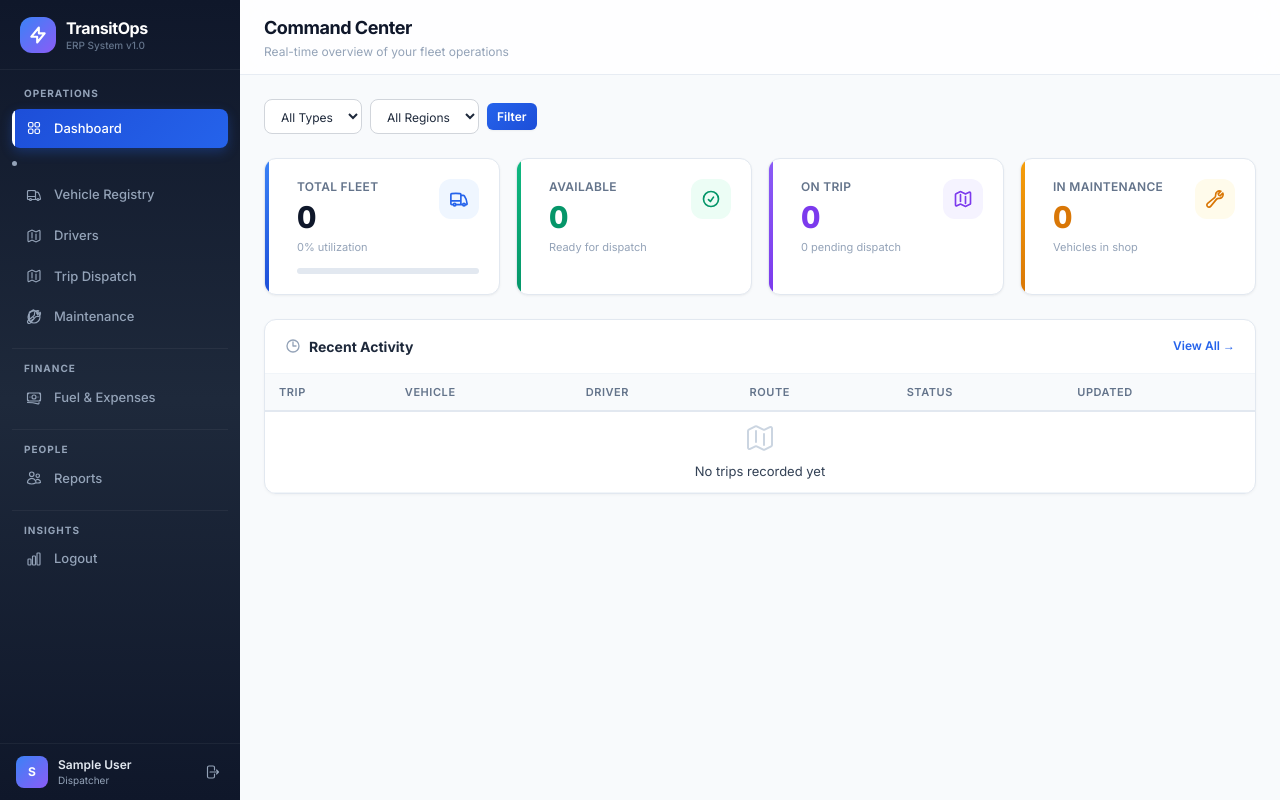
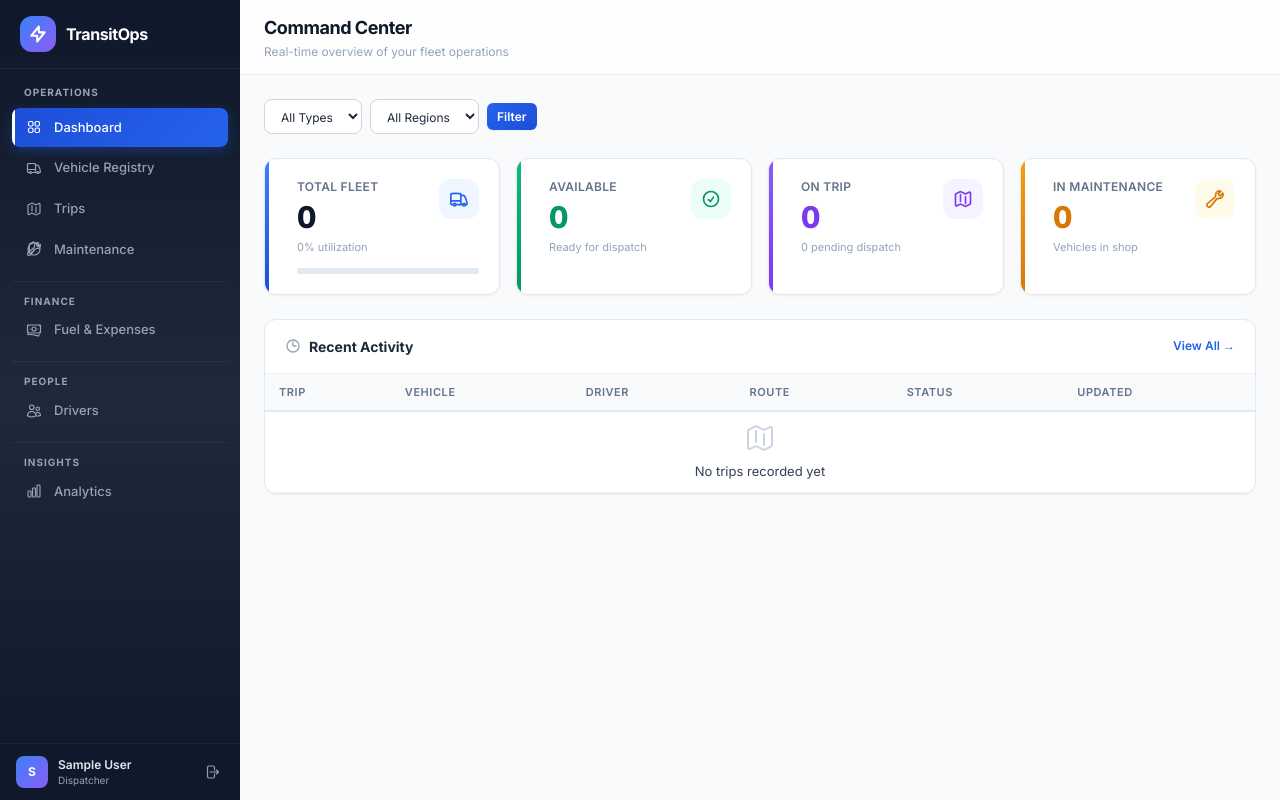
Before and after one commit to ayushkaneriya05/TransitOps, a Django app: page / in a window 1280 px wide. Run offline with Django 5.2, Linux system fonts and the light colour scheme; the visitor is signed in with stand-in values (Sample User, id 1); data that the repository does not hold is empty; some libraries are stand-ins or nearby versions.

Commit message:
update meta description and clean up sidebar links

```diff
--- a/templates/base.html
+++ b/templates/base.html
@@ -5,7 +5,7 @@
     <meta charset="UTF-8">
     <meta name="viewport" content="width=device-width, initial-scale=1.0">
     <title>{% block title %}TransitOps{% endblock %}</title>
-    <meta name="description" content="TransitOps — Modular Transit & Logistics Management System">
+    <meta name="description" content="TransitOps — Smart Transport Operations Platform">
     <script src="https://cdn.tailwindcss.com"></script>
     <script>
       tailwind.config = {
@@ -285,7 +285,6 @@
                     </div>
                     <div>
                         <span class="text-white font-bold text-base tracking-tight">TransitOps</span>
-                        <span class="text-[10px] text-slate-500 block -mt-0.5 font-medium">ERP System v1.0</span>
                     </div>
                 </div>
             </div>
@@ -296,20 +295,13 @@
                     <svg class="w-4 h-4 flex-shrink-0" fill="none" viewBox="0 0 24 24" stroke="currentColor" stroke-width="1.75"><path stroke-linecap="round" stroke-linejoin="round" d="M3.75 6A2.25 2.25 0 016 3.75h2.25A2.25 2.25 0 0110.5 6v2.25a2.25 2.25 0 01-2.25 2.25H6a2.25 2.25 0 01-2.25-2.25V6zM3.75 15.75A2.25 2.25 0 016 13.5h2.25a2.25 2.25 0 012.25 2.25V18a2.25 2.25 0 01-2.25 2.25H6A2.25 2.25 0 013.75 18v-2.25zM13.5 6a2.25 2.25 0 012.25-2.25H18A2.25 2.25 0 0120.25 6v2.25A2.25 2.25 0 0118 10.5h-2.25a2.25 2.25 0 01-2.25-2.25V6zM13.5 15.75a2.25 2.25 0 012.25-2.25H18a2.25 2.25 0 012.25 2.25V18A2.25 2.25 0 0118 20.25h-2.25A2.25 2.25 0 0113.5 18v-2.25z"/></svg>
                     Dashboard
                 </a>
-                <li>
-
-</li>
                 <a href="{% url 'fleet:vehicle_list' %}" class="sidebar-link {% if 'vehicle' in request.resolver_match.url_name %}active{% endif %}">
                     <svg class="w-4 h-4 flex-shrink-0" fill="none" viewBox="0 0 24 24" stroke="currentColor" stroke-width="1.75"><path stroke-linecap="round" stroke-linejoin="round" d="M8.25 18.75a1.5 1.5 0 01-3 0m3 0a1.5 1.5 0 00-3 0m3 0h6m-9 0H3.375a1.125 1.125 0 01-1.125-1.125V14.25m17.25 4.5a1.5 1.5 0 01-3 0m3 0a1.5 1.5 0 00-3 0m3 0h1.125c.621 0 1.129-.504 1.09-1.124a17.902 17.902 0 00-3.213-9.193 2.056 2.056 0 00-1.58-.86H14.25M16.5 18.75h-2.25m0-11.177v-.958c0-.568-.422-1.048-.987-1.106a48.554 48.554 0 00-10.026 0 1.106 1.106 0 00-.987 1.106v7.635m12-6.677v6.677m0 4.5v-4.5m0 0h-12"/></svg>
                     Vehicle Registry
                 </a>
                 <a href="{% url 'operations:trip_list' %}" class="sidebar-link {% if 'trip' in request.resolver_match.url_name %}active{% endif %}">
                     <svg class="w-4 h-4 flex-shrink-0" fill="none" viewBox="0 0 24 24" stroke="currentColor" stroke-width="1.75"><path stroke-linecap="round" stroke-linejoin="round" d="M9 6.75V15m6-6v8.25m.503 3.498l4.875-2.437c.381-.19.622-.58.622-1.006V4.82c0-.836-.88-1.38-1.628-1.006l-3.869 1.934c-.317.159-.69.159-1.006 0L9.503 3.252a1.125 1.125 0 00-1.006 0L3.622 5.689C3.24 5.88 3 6.27 3 6.695V19.18c0 .836.88 1.38 1.628 1.006l3.869-1.934c.317-.159.69-.159 1.006 0l4.994 2.497c.317.158.69.158 1.006 0z"/></svg>
-                    Drivers
-                </a>
-                <a href="{% url 'operations:trip_list' %}" class="sidebar-link {% if 'trip' in request.resolver_match.url_name %}active{% endif %}">
-                    <svg class="w-4 h-4 flex-shrink-0" fill="none" viewBox="0 0 24 24" stroke="currentColor" stroke-width="1.75"><path stroke-linecap="round" stroke-linejoin="round" d="M9 6.75V15m6-6v8.25m.503 3.498l4.875-2.437c.381-.19.622-.58.622-1.006V4.82c0-.836-.88-1.38-1.628-1.006l-3.869 1.934c-.317.159-.69.159-1.006 0L9.503 3.252a1.125 1.125 0 00-1.006 0L3.622 5.689C3.24 5.88 3 6.27 3 6.695V19.18c0 .836.88 1.38 1.628 1.006l3.869-1.934c.317-.159.69-.159 1.006 0l4.994 2.497c.317.158.69.158 1.006 0z"/></svg>
-                    Trip Dispatch
+                    Trips
                 </a>
                 <a href="{% url 'fleet:maintenance_list' %}" class="sidebar-link {% if 'maintenance' in request.resolver_match.url_name %}active{% endif %}">
                     <svg class="w-4 h-4 flex-shrink-0" fill="none" viewBox="0 0 24 24" stroke="currentColor" stroke-width="1.75"><path stroke-linecap="round" stroke-linejoin="round" d="M11.42 15.17l-5.384 3.04A.75.75 0 015 17.58V5.106a.75.75 0 01.34-.629l5.384-3.041a.75.75 0 01.756 0l5.384 3.041a.75.75 0 01.34.63v3.893M21 12a9 9 0 11-18 0 9 9 0 0118 0zm-9.75.75h.008v.008H11.25v-.008z"/><path stroke-linecap="round" stroke-linejoin="round" d="M21.75 6.75a4.5 4.5 0 01-4.884 4.484c-1.076-.091-2.264.071-2.95.904l-7.152 8.684a2.548 2.548 0 11-3.586-3.586l8.684-7.152c.833-.686.995-1.874.904-2.95a4.5 4.5 0 016.336-4.486l-3.276 3.276a3.004 3.004 0 002.25 2.25l3.276-3.276c.256.565.398 1.192.398 1.852z"/></svg>
@@ -329,7 +321,7 @@
 
                 <a href="{% url 'drivers:driver_list' %}" class="sidebar-link {% if 'driver' in request.resolver_match.url_name %}active{% endif %}">
                     <svg class="w-4 h-4 flex-shrink-0" fill="none" viewBox="0 0 24 24" stroke="currentColor" stroke-width="1.75"><path stroke-linecap="round" stroke-linejoin="round" d="M15 19.128a9.38 9.38 0 002.625.372 9.337 9.337 0 004.121-.952 4.125 4.125 0 00-7.533-2.493M15 19.128v-.003c0-1.113-.285-2.16-.786-3.07M15 19.128v.106A12.318 12.318 0 018.624 21c-2.331 0-4.512-.645-6.374-1.766l-.001-.109a6.375 6.375 0 0111.964-3.07M12 6.375a3.375 3.375 0 11-6.75 0 3.375 3.375 0 016.75 0zm8.25 2.25a2.625 2.625 0 11-5.25 0 2.625 2.625 0 015.25 0z"/></svg>
-                    Reports
+                    Drivers
                 </a>
 
                 <div class="divider !my-3 !bg-white/5"></div>
@@ -337,7 +329,7 @@
 
                 <a href="{% url 'analytics:dashboard' %}" class="sidebar-link {% if request.resolver_match.app_name == 'analytics' %}active{% endif %}">
                     <svg class="w-4 h-4 flex-shrink-0" fill="none" viewBox="0 0 24 24" stroke="currentColor" stroke-width="1.75"><path stroke-linecap="round" stroke-linejoin="round" d="M3 13.125C3 12.504 3.504 12 4.125 12h2.25c.621 0 1.125.504 1.125 1.125v6.75C7.5 20.496 6.996 21 6.375 21h-2.25A1.125 1.125 0 013 19.875v-6.75zM9.75 8.625c0-.621.504-1.125 1.125-1.125h2.25c.621 0 1.125.504 1.125 1.125v11.25c0 .621-.504 1.125-1.125 1.125h-2.25a1.125 1.125 0 01-1.125-1.125V8.625zM16.5 4.125c0-.621.504-1.125 1.125-1.125h2.25C20.496 3 21 3.504 21 4.125v15.75c0 .621-.504 1.125-1.125 1.125h-2.25a1.125 1.125 0 01-1.125-1.125V4.125z"/></svg>
-                    Logout
+                    Analytics
                 </a>
             </nav>
             <!-- User Profile -->
```
